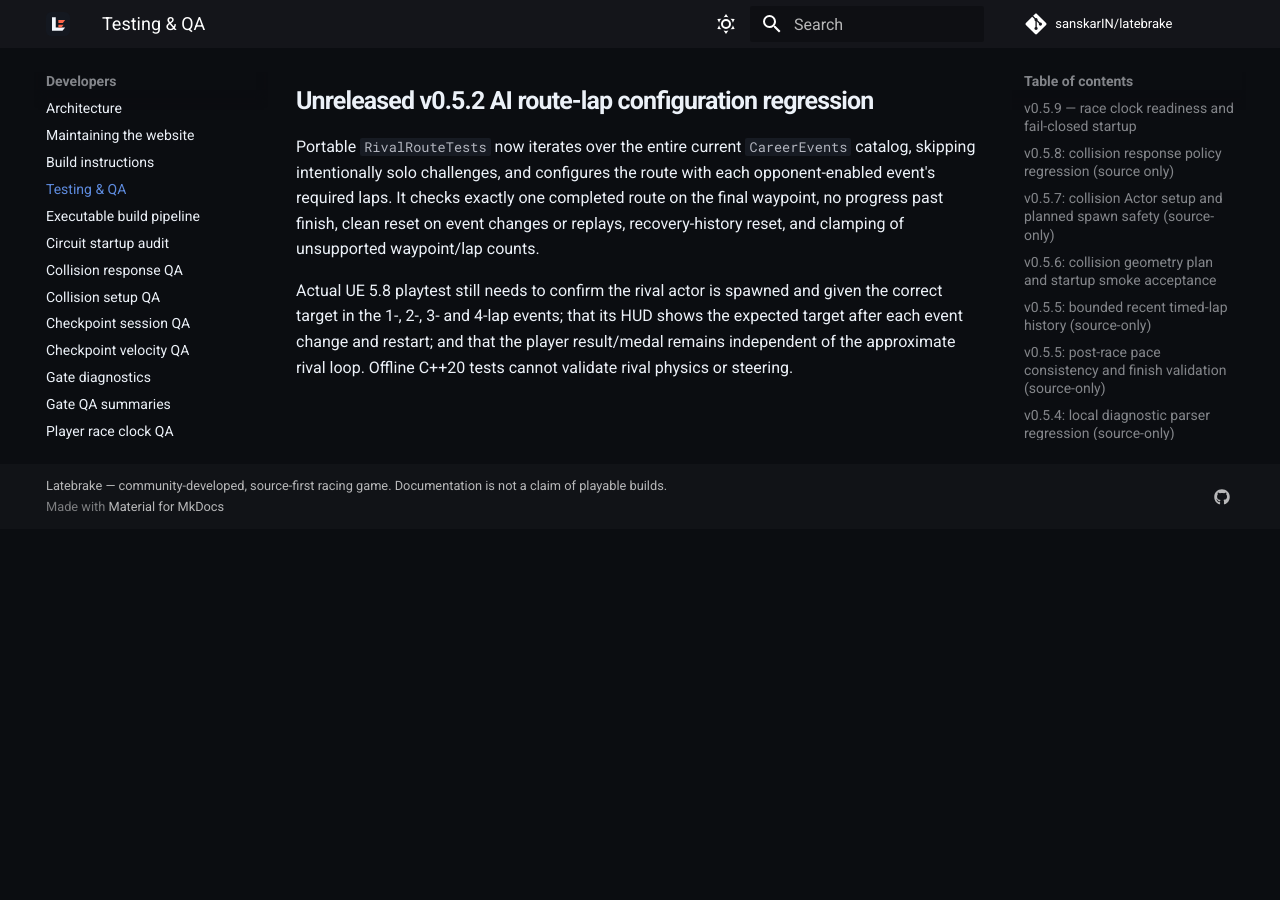
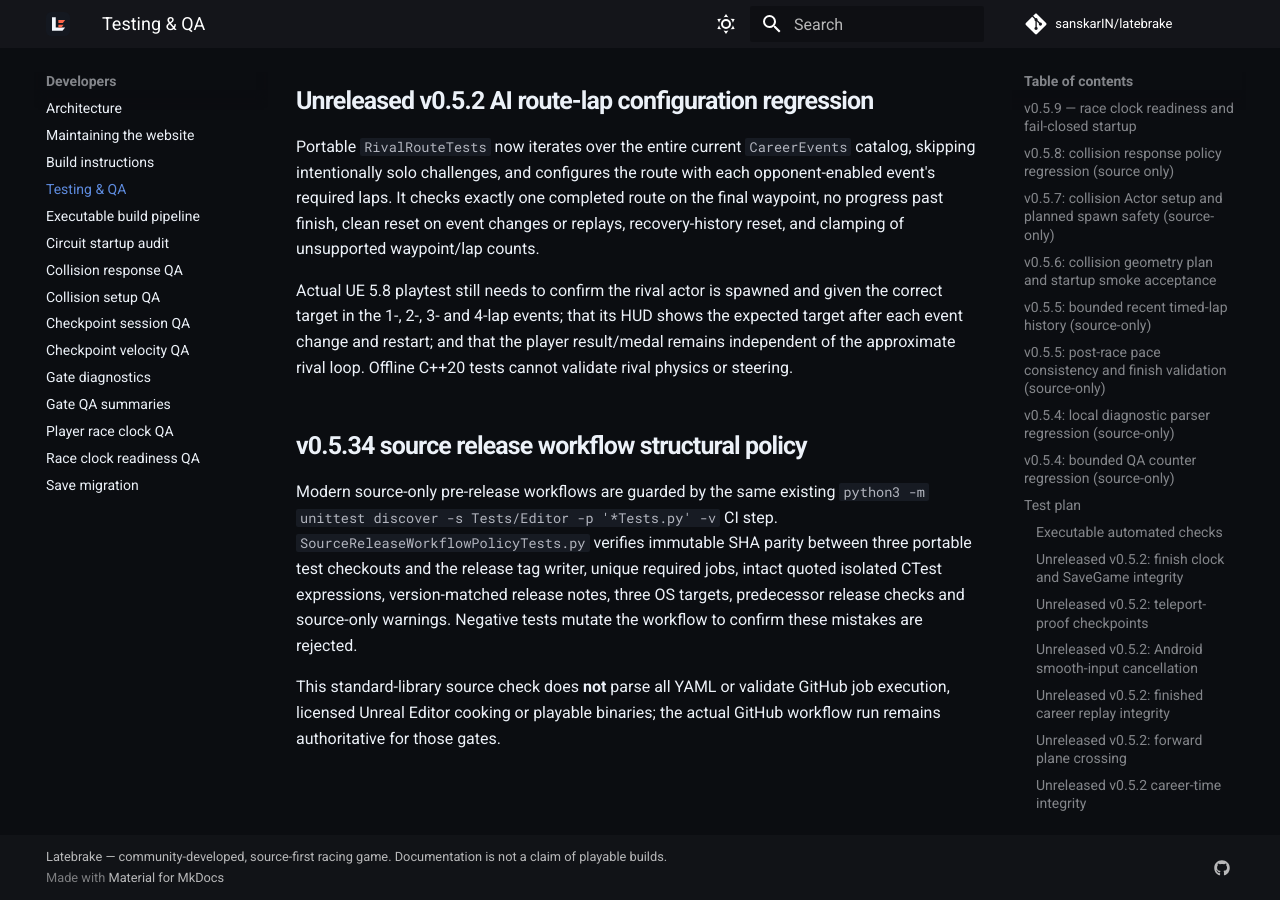
Before and after one commit to sanskarIN/latebrake, an MkDocs documentation site: the page built from docs/TESTING.md, in a window 1280 px wide and 900 px high, scrolled down 14749 px. Built offline with MkDocs 1.6.1 and Material for MkDocs 9.7.7, drawn with Linux system fonts in a browser that asks for light colours; comment, search, counter and statistics services are not loaded; before the commit the page ends 15278 px from its top, so only the background shows below that.

Commit message:
docs(v0.5.34): track release-workflow guards (docs/TESTING.md)

```diff
--- a/docs/TESTING.md
+++ b/docs/TESTING.md
@@ -629,3 +629,17 @@
 HUD shows the expected target after each event change and restart; and
 that the player result/medal remains independent of the approximate rival
 loop. Offline C++20 tests cannot validate rival physics or steering.
+
+## v0.5.34 source release workflow structural policy
+
+Modern source-only pre-release workflows are guarded by the same existing
+`python3 -m unittest discover -s Tests/Editor -p '*Tests.py' -v` CI step.
+`SourceReleaseWorkflowPolicyTests.py` verifies immutable SHA parity between
+three portable test checkouts and the release tag writer, unique required
+jobs, intact quoted isolated CTest expressions, version-matched release
+notes, three OS targets, predecessor release checks and source-only warnings.
+Negative tests mutate the workflow to confirm these mistakes are rejected.
+
+This standard-library source check does **not** parse all YAML or validate
+GitHub job execution, licensed Unreal Editor cooking or playable binaries;
+the actual GitHub workflow run remains authoritative for those gates.
```
